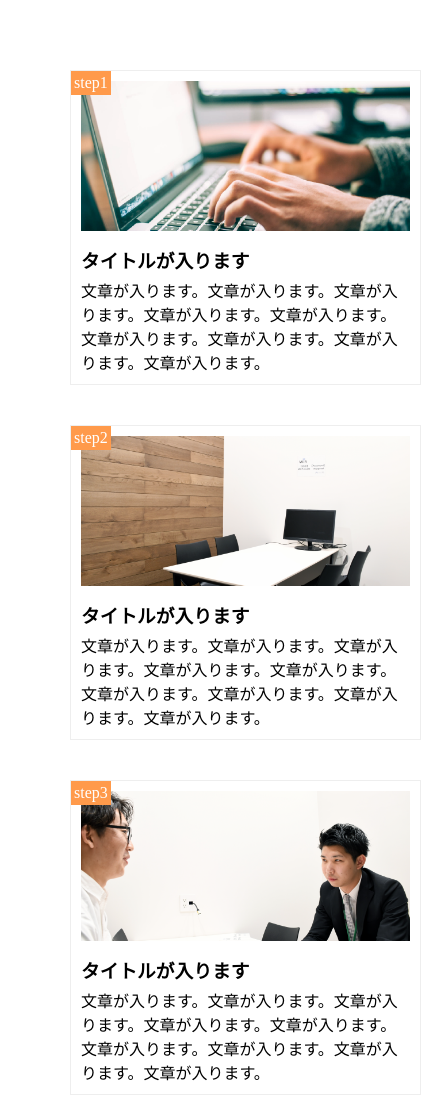
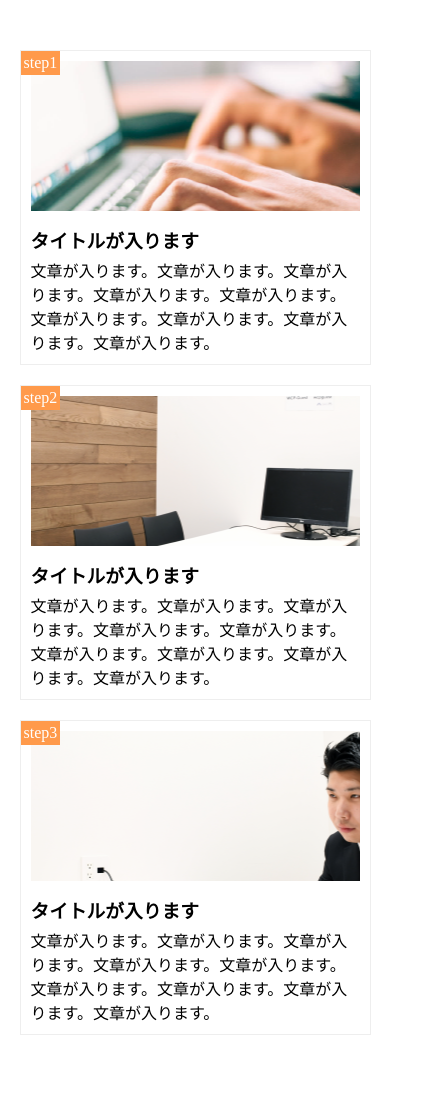
Before and after one commit to ozawatomoki0723/-, a plain HTML site: page 課題1-9/index.html in a window 390 px wide. Shown: the whole page, 440 px wide, since content can reach past the window. Drawn offline with Linux system fonts and the light colour scheme.

Commit message:
[finish]課題１－９再再

```diff
--- a/課題1-9/style.css
+++ b/課題1-9/style.css
@@ -27,6 +27,7 @@ main{
 
 .step-box:last-child{
   margin-right: 0;
+  height: auto;
 }
 
 .step-img1{
@@ -64,21 +65,23 @@ main{
 }
 @media screen and (max-width:768px){
   main{
-    width:100%;
-    margin-top:50px
-    margin-bottom:50px;
+    width:90%;
+    margin:50px auto;
   }
   .step-box{
-    width: 90%;
-    margin:20px;
+    width: 100%;
+    margin-bottom: 20px;
+  }
+  .step-box:last-child{
+    margin-bottom: 0;
   }
   .step-img1{
-  width: 100%;
-  }
-  .step-img2{
-  width: 100%;
+  background-size: auto;
+}
+.step-img2{
+  background-size: auto;
 }
   .step-img3{
-  width: 100%;
+  background-size: auto;
 }
 }
```
